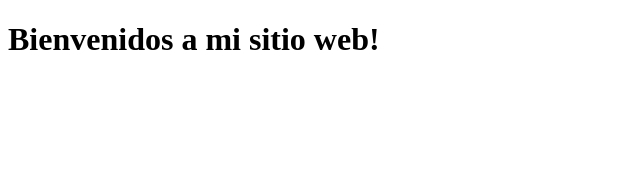
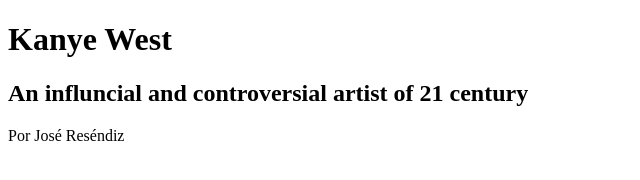
Before and after one commit to EmaREGO/2-web-c-into-programming, a plain HTML site: page index.html in a window 1280 px wide. Shown: the whole page, without its empty margins (0-640 px from the left). Drawn offline with Linux system fonts and the light colour scheme.

Commit message:
Add: Inicio de propuesta de tema para entrega final y link corregido

```diff
--- a/index.html
+++ b/index.html
@@ -3,11 +3,15 @@
 <head>
     <meta charset="UTF-8">
     <meta name="viewport" content="width=device-width, initial-scale=1.0">
-    <title>Document</title>
+    <title>Kanye West</title>
 </head>
 <body>
 
-    <h1>Bienvenidos a mi sitio web!</h1>
+    <h1>Kanye West</h1>
+    <h2>An influncial and controversial artist of 21 century</h2>
 
 </body>
+<footer>
+    <p>Por José Reséndiz</p>
+</footer>
 </html>
```
Also changed, not shown: 1 other file.
